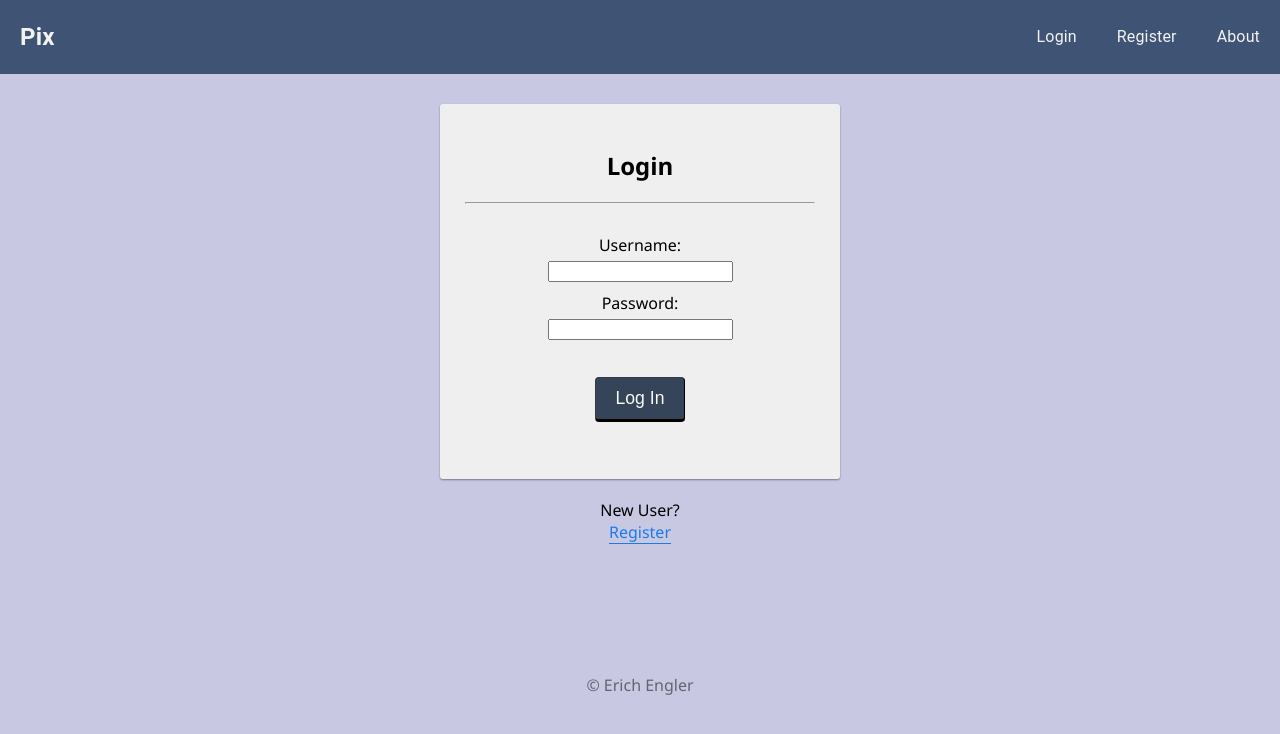
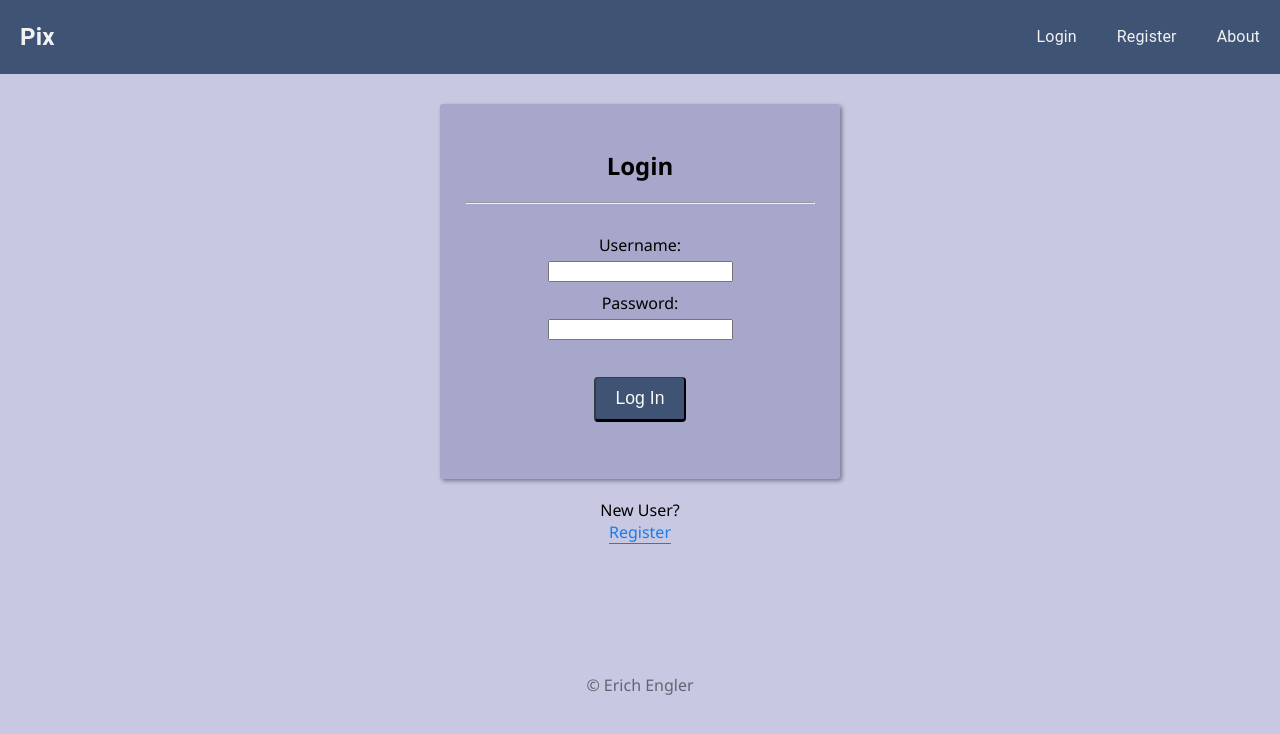
Before and after one commit to erichengler/pix-champion-selector, a React (Create React App) app: page /#/home in a window 1280 px wide. Shown: the top 734 px of the page. Built offline with nearby package versions, Linux system fonts and the light colour scheme; no server answers.

Commit message:
fixed qr code image background color. changed login and register buttons slightly. changed favicon

```diff
--- a/src/components/App/App.css
+++ b/src/components/App/App.css
@@ -31,9 +31,9 @@ Button
 	display: inline-block;
 	padding: 10px 20px;
 	border-color: #363b3f;
-	border-width: 1px 1px 3px;
+	border-width: 1px 2px 3px;
 	border-radius: 4px;
-	background-color: #354458;
+	background-color: #3f5475;
 	color: #f8f8f8;
 	font-size: 1.1rem;
 	outline: 0;
@@ -56,7 +56,7 @@ Button
 }
 
 .btn:hover {
-	background-color: #415669;
+	background-color: #496083;
 	text-decoration: none;
 }
 
@@ -104,9 +104,9 @@ Form Treatment
 	padding: 25px;
 	margin: 0 auto 20px;
 	margin-top: 30px;
-	background-color: #efefef;
+	background-color: #a7a7cc;
 	border-radius: 3px;
-	box-shadow: 0 1px 2px rgb(0, 0, 0, 0.4);
+	box-shadow: 2px 2px 4px rgb(0, 0, 0, 0.4);
 }
 
 input {
--- a/src/components/Pages/AboutPage.jsx
+++ b/src/components/Pages/AboutPage.jsx
@@ -36,7 +36,7 @@ function AboutPage() {
 					</li>
 					<br /><br />
 					<center>
-						<img src="/images/QRcodes.png" />
+						<img src="/images/QRcodes.png" width='600px' />
 					</center>
 					<br /><br />
 					<li>
```
Also changed, not shown: public/images/QRcodes.png, 1 other file (tests, documents, lock files or other folders).
